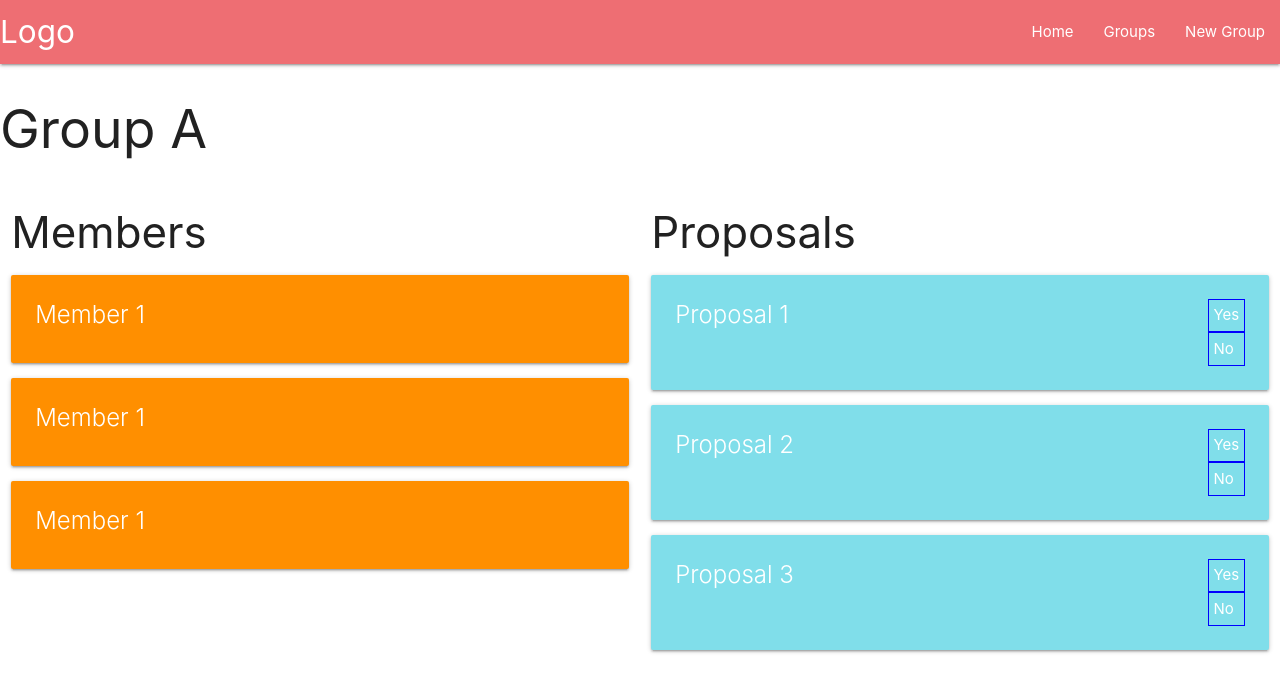
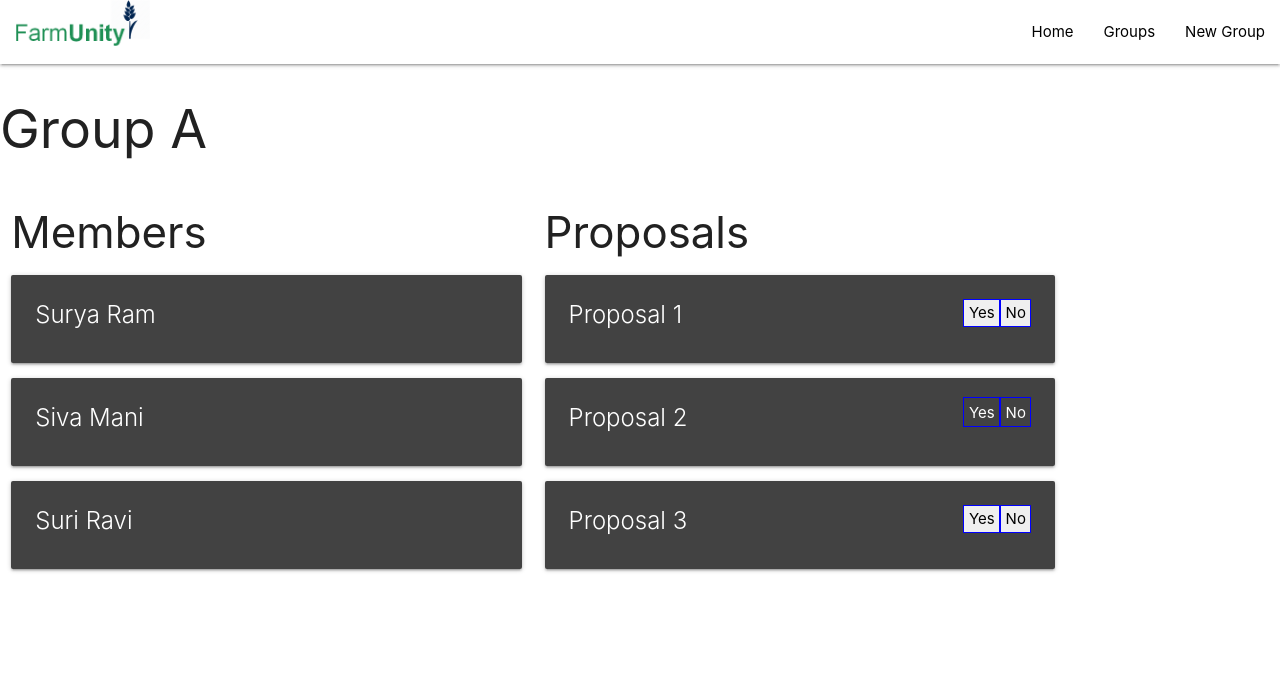
Before and after one commit to ShahruKhanHub/helpfarmer, a React (Create React App) app: page /groups/a in a window 1280 px wide. Shown: the top 692 px of the page. Built offline with nearby package versions, Linux system fonts and the light colour scheme.

Commit message:
add logo

```diff
--- a/src/components/Group.js
+++ b/src/components/Group.js
@@ -5,55 +5,55 @@ class Group extends Component{
         return(
             <div className="row">
                 <h2>Group A</h2>
-                <div className="col s12 m12 l6">
+                <div className="col s12 m12 l5">
                     <h3>Members</h3>
-                    <div className="card amber darken-3">
+                    <div className="card grey darken-3">
                         <div className="card-content white-text">
-                        <span className="card-title">Member 1</span>
+                        <span className="card-title">Surya Ram</span>
                         </div>
                     </div>
-                    <div className="card amber darken-3">
+                    <div className="card grey darken-3">
                         <div className="card-content white-text">
-                        <span className="card-title">Member 1</span>
+                        <span className="card-title">Siva Mani</span>
                         </div>
                     </div>
-                    <div className="card amber darken-3">
+                    <div className="card grey darken-3">
                         <div className="card-content white-text">
-                        <span className="card-title">Member 1</span>
+                        <span className="card-title">Suri Ravi</span>
                         </div>
                     </div>
                 </div>
-                <div className="col s12 m12 l6">
+                <div className="col s12 m12 l5">
                     <h3>Proposals</h3>
-                    <div className="card cyan lighten-3">
+                    <div className="card grey darken-3">
                         <div className="card-content white-text">
                         <div className="card__flex">
                             <span className="card-title">Proposal 1</span>
                             <div>
-                                <p className="card__button">Yes</p>
-                                <p className="card__button">No</p>
+                                <button className="card__button">Yes</button>
+                                <button className="card__button">No</button>
                             </div>
                         </div>
                         </div>
                     </div>
-                    <div className="card cyan lighten-3">
+                    <div className="card grey darken-3">
                         <div className="card-content white-text">
                         <div className="card__flex">
                             <span className="card-title">Proposal 2</span>
                             <div>
-                                <p className="card__button">Yes</p>
-                                <p className="card__button">No</p>
+                                <buttton className="card__button">Yes</buttton>
+                                <buttton className="card__button">No</buttton>
                             </div>
                         </div>
                         </div>
                     </div>
-                    <div className="card cyan lighten-3">
+                    <div className="card grey darken-3">
                         <div className="card-content white-text">
                         <div className="card__flex">
                             <span className="card-title">Proposal 3</span>
                             <div>
-                                <p className="card__button">Yes</p>
-                                <p className="card__button">No</p>
+                                <button className="card__button">Yes</button>
+                                <button className="card__button">No</button>
                             </div>
                         </div>
                         </div>
--- a/src/components/layout/Nav.js
+++ b/src/components/layout/Nav.js
@@ -1,12 +1,16 @@
 import React from 'react';
 import { Link } from 'react-router-dom';
+
+import Logo from '../../img/logo.png';
 
 const Nav = () => {
     return(
         <div>
             <nav>
                 <div className="nav-wrapper">
-                <Link to="/" className="brand-logo">Logo</Link>
+                <Link to="/" className="brand-logo">
+                    <img src={Logo} className="logo__image" alt="Logo"></img>
+                </Link>
                 <ul id="nav-mobile" className="right hide-on-med-and-down">
                     <li><Link to="/">Home</Link></li>
                     <li><Link to="/groups">Groups</Link></li>
--- a/src/index.css
+++ b/src/index.css
@@ -4,6 +4,19 @@
     margin: 0;
     padding: 0;
     box-sizing: inherit;
+}
+
+nav{
+    background-color: transparent;
+    color: black;
+}
+
+nav ul a {
+    color: black;
+}
+
+.logo__image{
+ width: 10rem;
 }
 
 .home__background{
```
Also changed, not shown: src/img/logo.png (added).
